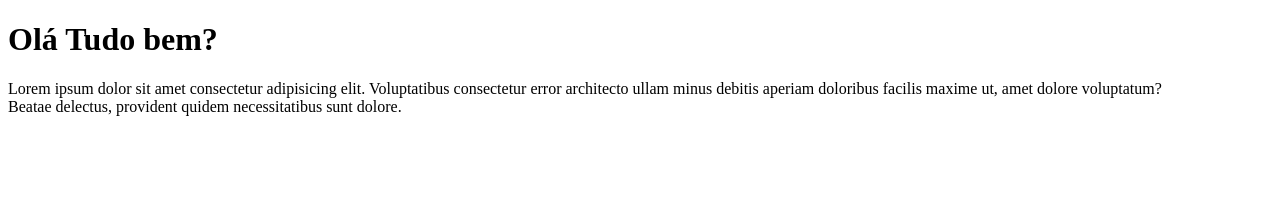
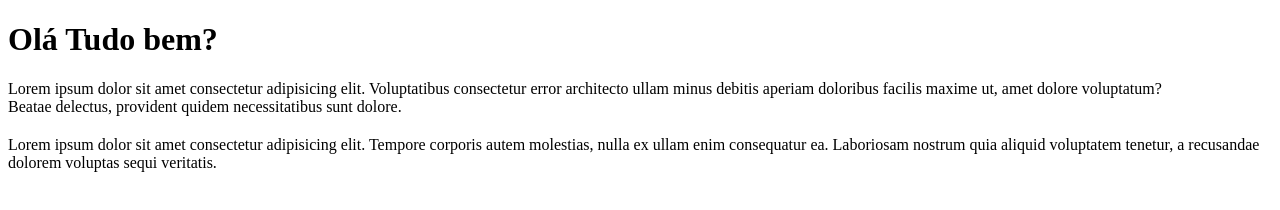
Before and after one commit to Gui-Hornig/Test-red-ball, a plain HTML site: page Testes/index.html in a window 1280 px wide. Drawn offline with Linux system fonts and the light colour scheme.

Commit message:
Update index.html

```diff
--- a/Testes/index.html
+++ b/Testes/index.html
@@ -9,6 +9,6 @@
     <h1 class="title_">Olá Tudo bem?</h1>
     <p>Lorem ipsum dolor sit amet consectetur adipisicing elit. Voluptatibus consectetur error architecto ullam minus debitis aperiam doloribus facilis maxime ut, amet dolore voluptatum?<br>Beatae delectus, provident quidem necessitatibus sunt dolore.</p>
     <h2 class="title_2"></h2>
-    <p></p>
+    <p>Lorem ipsum dolor sit amet consectetur adipisicing elit. Tempore corporis autem molestias, nulla ex ullam enim consequatur ea. Laboriosam nostrum quia aliquid voluptatem tenetur, a recusandae dolorem voluptas sequi veritatis.</p>
 </body>
 </html>
```
